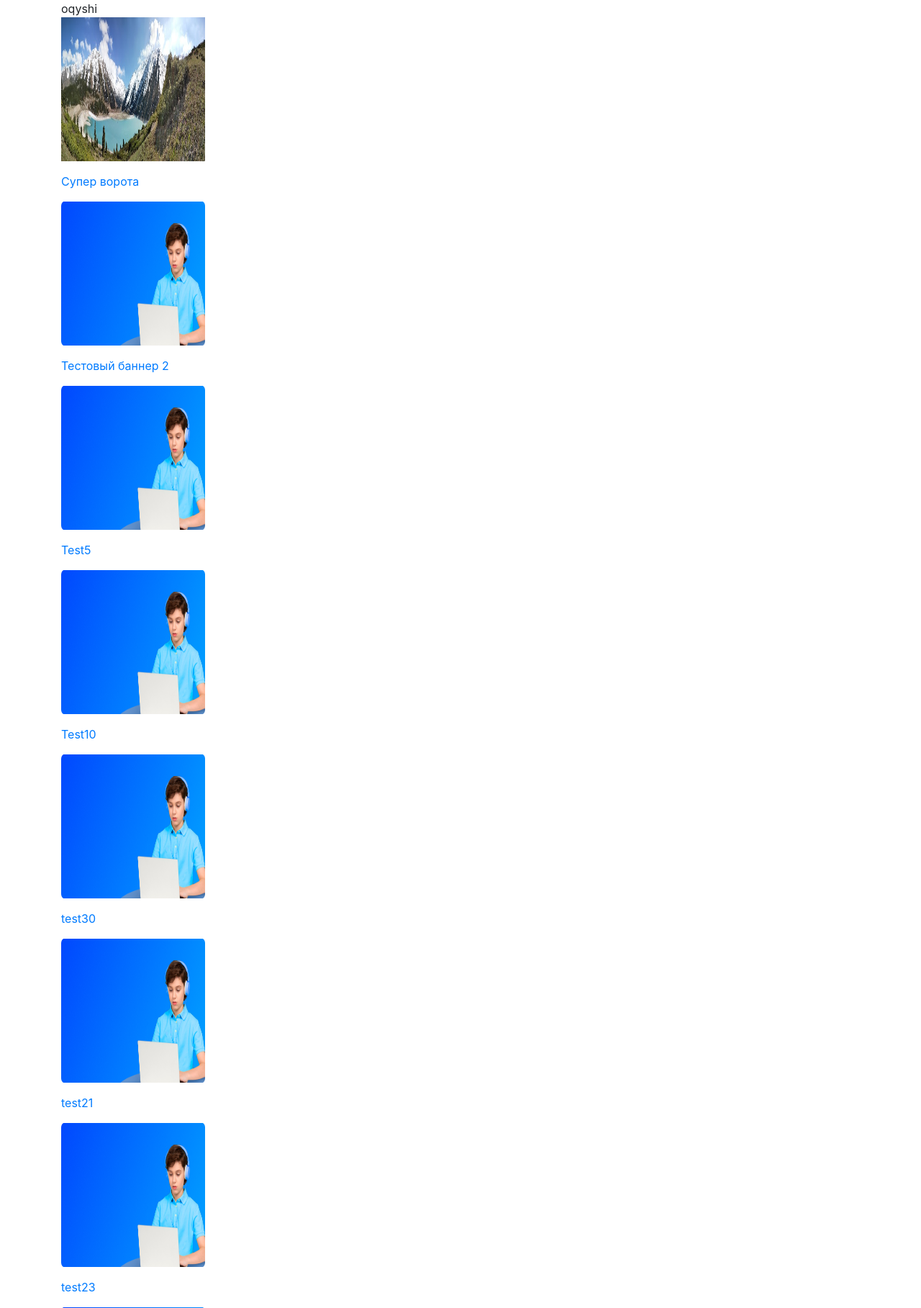
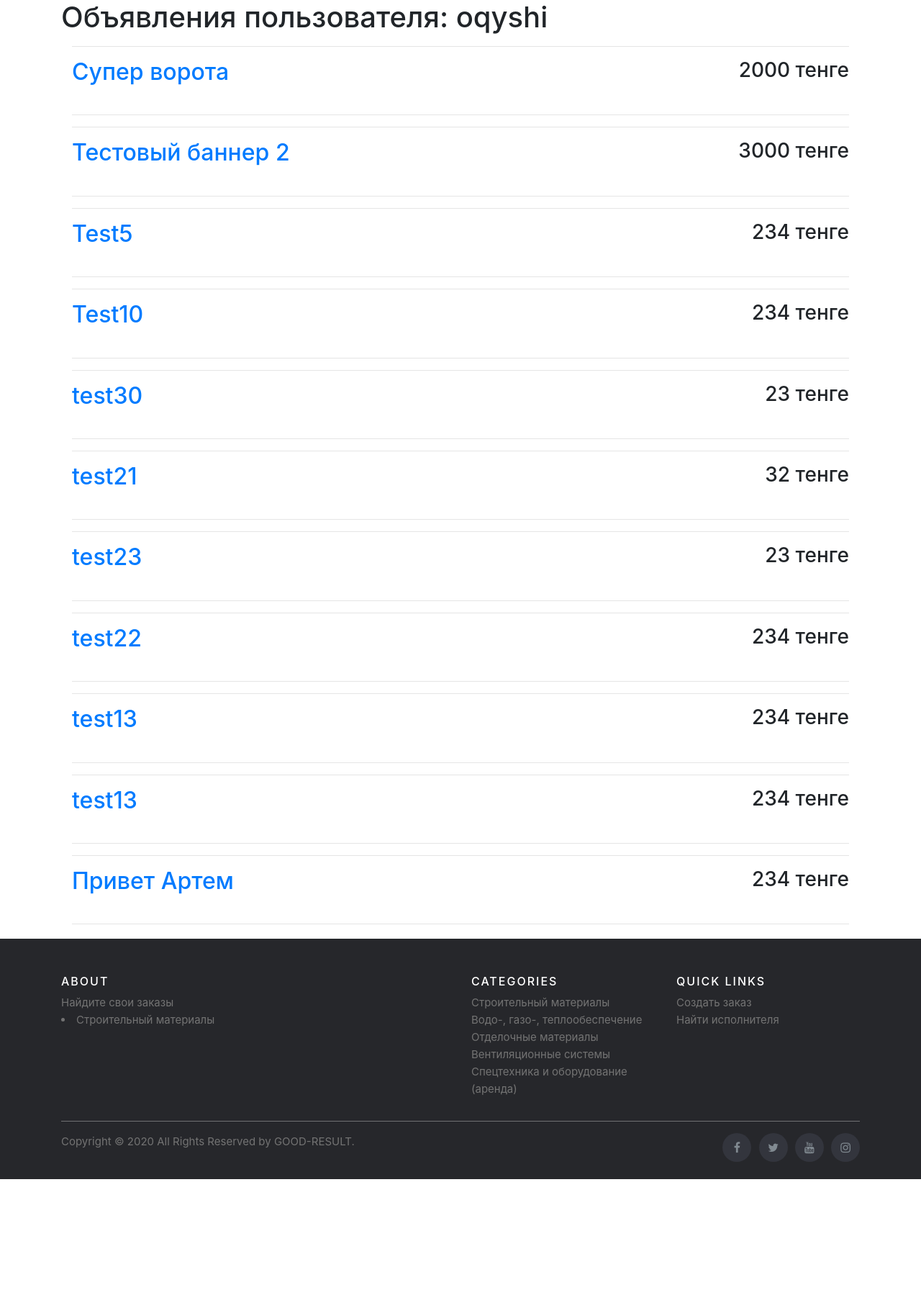
Before and after one commit to stroikayoudo/stroika, a Django app: template templates/adverts/mybanners.html in a window 1280 px wide. Shown: the part 70-1887 px from the top of the page at 72% size. After the commit the page ends 1708 px from the top, so only its background shows below. Run offline with Django 3.2, Linux system fonts and the light colour scheme; a user stored in the database is signed in; data comes from the database, SQL or seed files in the repository; tables that the repository leaves empty hold one stand-in row (values such as "Sample post"); the template is opened without the code that fills it: most values are stand-ins (such as "Sample title", 1, 10 or a date in 2020); some libraries are stand-ins or nearby versions.

Commit message:
Add files via upload

```diff
--- a/templates/adverts/detail.html
+++ b/templates/adverts/detail.html
@@ -13,7 +13,7 @@
                 <div class="d-inline-flex align-items-center">
                   <a class="list-group-item list-group-item-action" href="{% url 'adverts:detail2' category1.id category2.id %}" style="text-decoration:none; color: #000000;font-size: 20px;">{{ category2.name }}</a>
                 </div>
-                <a class="btn btn-primary" href="#" role="button">Подписаться на эту категорию</a>
+                <a class="btn btn-primary col-4" href="#" role="button">Подписаться </a>
               </div>
             </div>
         {% endfor %}
--- a/templates/adverts/mybanners.html
+++ b/templates/adverts/mybanners.html
@@ -1,13 +1,20 @@
 {% extends "base.html" %}
 {% load static %}
 {% block content %}
-  {{user}}
+<span><h1>Объявления пользователя: {{user}}</h1></span>
+
 
   {% for banner in user.mybanners.all %}
+    <div class="container">
 
-      <p><img src="{{ banner.image.url }}" alt="" width="200" height="200"></p>
-      <p><a href="{% url 'adverts:banner_detail' banner.category3.parent_category.parent_category.id banner.category3.parent_category.id banner.category3.id banner.id %}">{{ banner.title }}</a></p>
+      <hr>
+      <div class="d-flex justify-content-between">
+        <h2><p><a href="{% url 'adverts:banner_detail' banner.category3.parent_category.parent_category.id banner.category3.parent_category.id banner.category3.id banner.id %}">{{ banner.title }} </a></p></h2>
 
+        <h3><p>{{ banner.price}} тенге</p></h3>
+      </div>
+      <hr>
+    </div>
   {% empty %}
       <li>No detail</li>
   {% endfor %}
```
Also changed, not shown: templates/adverts/banner.html (+4 -3 lines), templates/adverts/detail3.html (+9 -0 lines), templates/adverts/index.html (added, +18 -0 lines).
